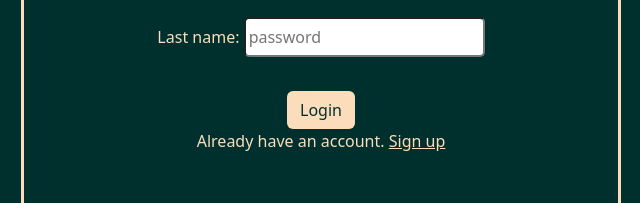
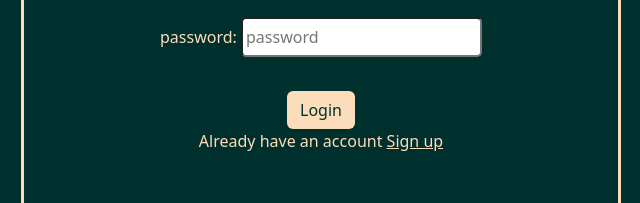
Before and after one commit to AthonysWorld/liliesfoods, a plain HTML site: page login.html in a window 1280 px wide. Shown: the part 322-525 px from the top of the page, 379-1019 px from the left. Drawn offline with nearby package versions, Linux system fonts and the light colour scheme.

Commit message:
Add files via upload

```diff
--- a/login.html
+++ b/login.html
@@ -38,12 +38,12 @@
             <form>
                 <label for="fname">First name:</label>
           <input type="text" id="fname" name="fname" placeholder="first nmae"><br>
-          <label for="lname">Last name:</label>
+          <label for="lname">password:</label>
           <input type="text" id="lname" name="lname" placeholder="password"><br><br>
           <button class="btn">Login</button>
             </form>
         </span>
-        <p>Already have an account. <a href="signup.html">Sign up</a></p>
+        <p>Already have an account <a href="signup.html">Sign up</a></p>
 </div>
         </div><!-- row-ends
 </body>
```
Also changed, not shown: signup.html (+1 -1 lines).
